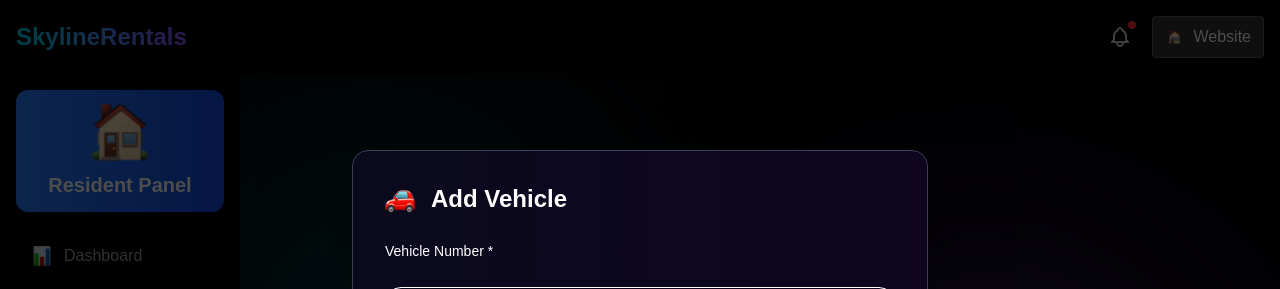
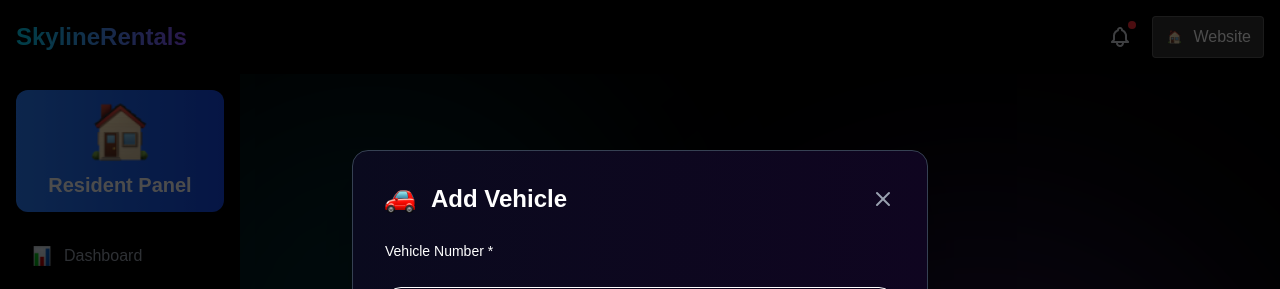
Before and after one commit to abishekyoh0/AMS-Resident-Panel-frontend, a React (Vite) app: page /add-vehicle in a window 1280 px wide. Shown: the top 289 px of the page. Built offline with nearby package versions, Linux system fonts and the light colour scheme; sample sign-in values are in the browser's storage.

Commit message:
corrections

```diff
--- a/src/components/VehicleManagement/AddVehicle.tsx
+++ b/src/components/VehicleManagement/AddVehicle.tsx
@@ -1,5 +1,6 @@
 import { useState } from "react";
 import car from "../../assets/VehicleManagement/car.png"
+import { X } from "lucide-react";
 
 type Props = {
     setOpenModal: (value: boolean) => void;
@@ -41,10 +42,15 @@ export default function AddVehicleModal({ setOpenModal }: Props) {
         <div className="fixed inset-0 flex items-center justify-center bg-black/70 z-50 p-4">
 
             <div className="w-full max-w-xl overflow-y-auto h-125 bg-linear-to-r from-[#0A0A1E] to-[#0F0520] rounded-2xl border border-gray-700 p-8 shadow-2xl">
-
-                <h2 className="text-2xl font-semibold mb-6 flex items-center gap-4">
-                    <img src={car} alt="" /> Add Vehicle
-                </h2>
+                <div className="flex justify-between items-center">
+                    <h2 className="text-2xl font-semibold mb-6 flex items-center gap-4">
+                        <img src={car} alt="" /> Add Vehicle
+                    </h2>
+                    <button onClick={() => setOpenModal(false)}
+                        className="text-gray-400 hover:text-white cursor-pointer mb-6">
+                        <X />
+                    </button>
+                </div>
 
                 <form onSubmit={handleSubmit} className="space-y-5">
 
```
